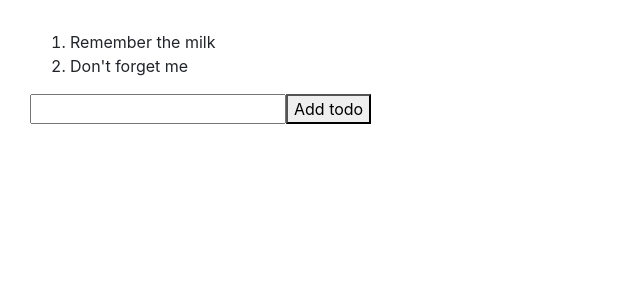
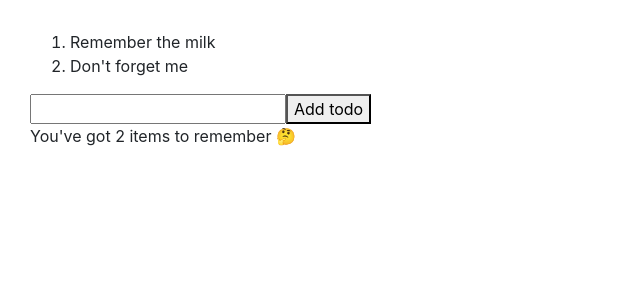
Before and after one commit to eddiesholl/react-ts-demo, a React app: page / in a window 1280 px wide. Shown: the top 300 px of the page, without its empty margins (0-640 px from the left). Built offline with nearby package versions, Linux system fonts and the light colour scheme.

Commit message:
Add a counter component

```diff
--- a/src/todo/Manager.js
+++ b/src/todo/Manager.js
@@ -3,6 +3,7 @@
 
 import ListView from './ListView'
 import AddTodo from './AddTodo'
+import TodoCounter from './TodoCounter'
 
 let idCounter = 0
 const makeTodo = text => {
@@ -18,6 +19,7 @@
     <div>
       <ListView items={todos} />
       <AddTodo createTodo={newTodoText => setTodos([...todos, makeTodo(newTodoText)])} />
+      <TodoCounter items={todos} />
     </div>
   )
 }
--- /dev/null
+++ b/src/todo/TodoCounter.js
@@ -0,0 +1,9 @@
+import React from 'react'
+
+const TodoCounter = (props) => {
+  const { items } = props
+
+  return <div>{`You've got ${items.length} items to remember 🤔`}</div>
+}
+
+export default TodoCounter
```
